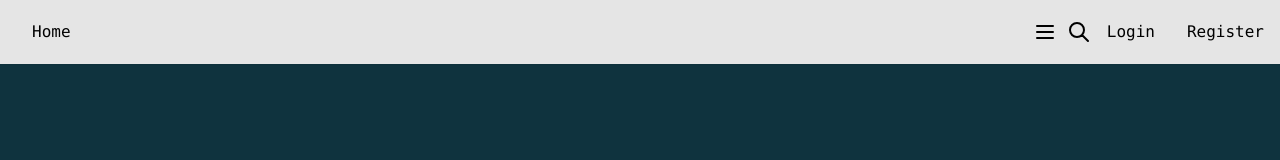
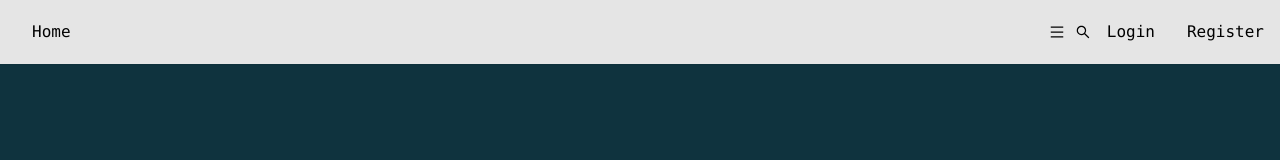
Before and after one commit to ComputerSocietyVITC/club-events, a React (Create React App) app: page / in a window 1280 px wide. Shown: the top 160 px of the page. Built offline with nearby package versions, Linux system fonts and the light colour scheme.

Commit message:
Update Navbar.js

```diff
--- a/src/Navbar.js
+++ b/src/Navbar.js
@@ -1,6 +1,7 @@
 import React from 'react';
 import { Link } from 'react-router-dom';
-
+import {AiOutlineMenu} from 'react-icons/ai'
+import {AiOutlineSearch} from 'react-icons/ai'
 
 const Navbar = () => {
   return (
@@ -12,32 +13,9 @@
         Home
       </Link>
       <div className = "push cursor-pointer">
-      <svg
-          className='w-6 h-6'
-          fill='none'
-          stroke='currentColor'
-          viewBox='0 0 24 24'
-          xmlns='http://www.w3.org/2000/svg'
-        >
-          <path
-            strokeLinecap='round'
-            strokeLinejoin='round'
-            strokeWidth='2'
-            d='M4 6h16M4 12h16M4 18h16'
-          />
-        </svg>
+      <AiOutlineMenu />
         </div>
-        <svg xmlns="http://www.w3.org/2000/svg"
-        className="h-6 w-6 cursor-pointer"
-        fill="none"
-        viewBox="0 0 24 24"
-        stroke="currentColor">
-  <path
-  stroke-linecap="round"
-  stroke-linejoin="round"
-  stroke-width="2"
-  d="M21 21l-6-6m2-5a7 7 0 11-14 0 7 7 0 0114 0z" />
-</svg>
+       <AiOutlineSearch/>
 
       <div>
         <Link to='/Login' className='p-4'>
```
